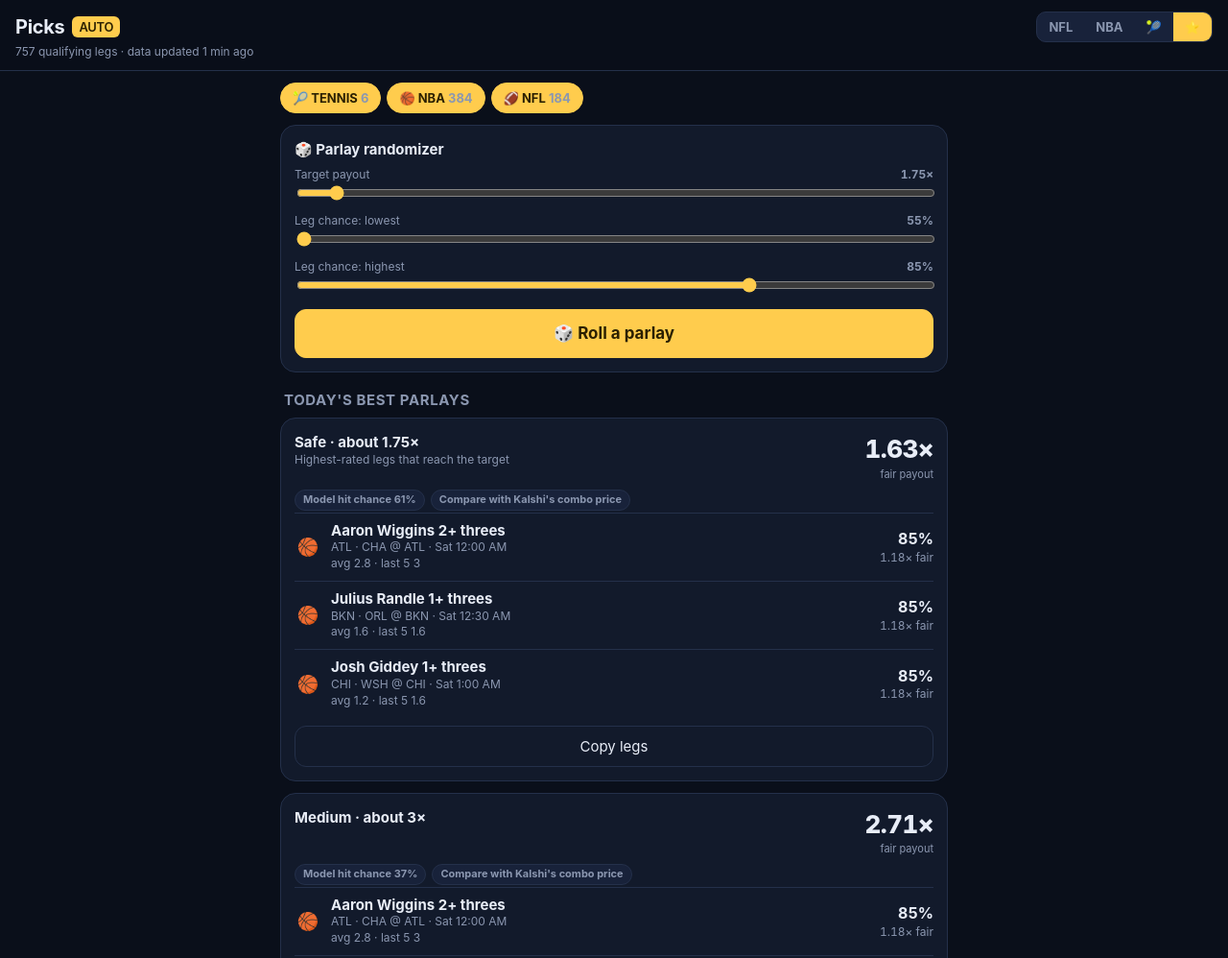
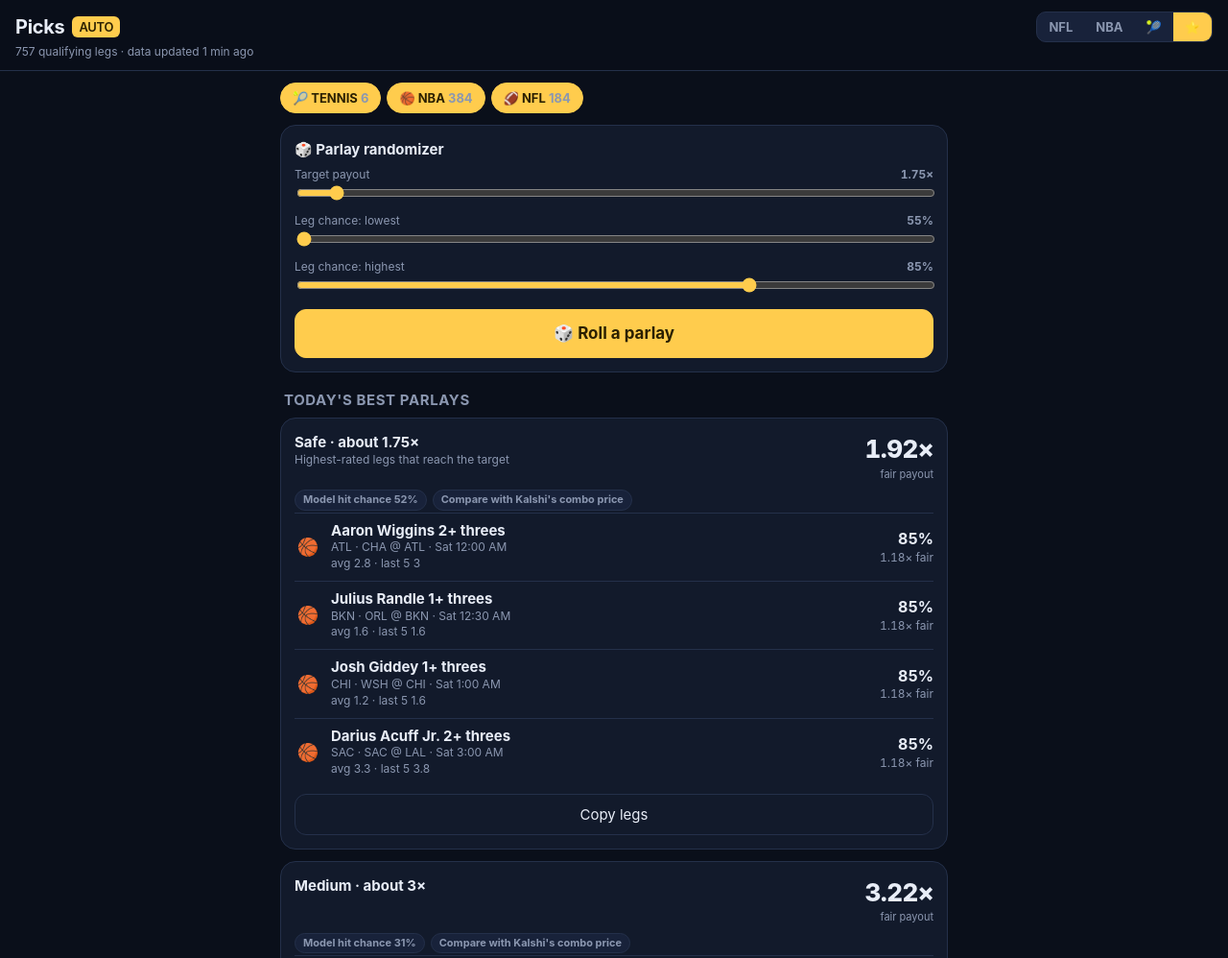
Before and after one commit to Kockidile/nfl-sim, a plain HTML site: page docs/picks.html in a window 1280 px wide. Shown: the top 998 px of the page at 96% size. Drawn offline with Linux system fonts and the light colour scheme.

Commit message:
Picks: land closer to the target payout
Co-Authored-By: Claude Opus 5.5 <noreply@anthropic.com>
Claude-Session: https://claude.ai/code/session_01LRjnNuiJdF7C9RSbCKSG8K

```diff
--- a/docs/picks.html
+++ b/docs/picks.html
@@ -189,7 +189,7 @@ function best(target, legs){
     if (used.has(L.game)) continue;
     if (mult * L.mult > target * 1.12) continue;
     pick.push(L); used.add(L.game); mult *= L.mult;
-    if (mult >= target * 0.9) break;
+    if (mult >= target * 0.95) break;
   }
   return pick.length && mult >= target * 0.85 ? combine(pick) : null;
 }
```
